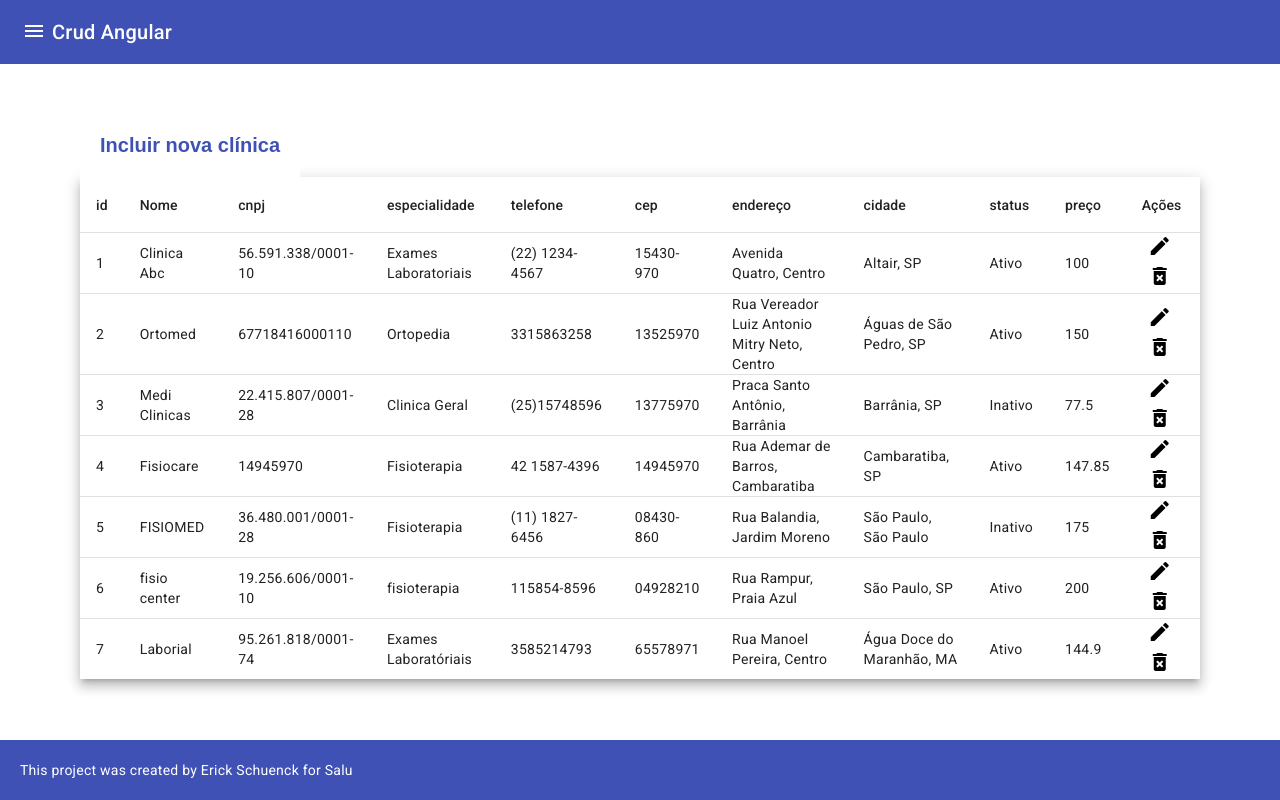
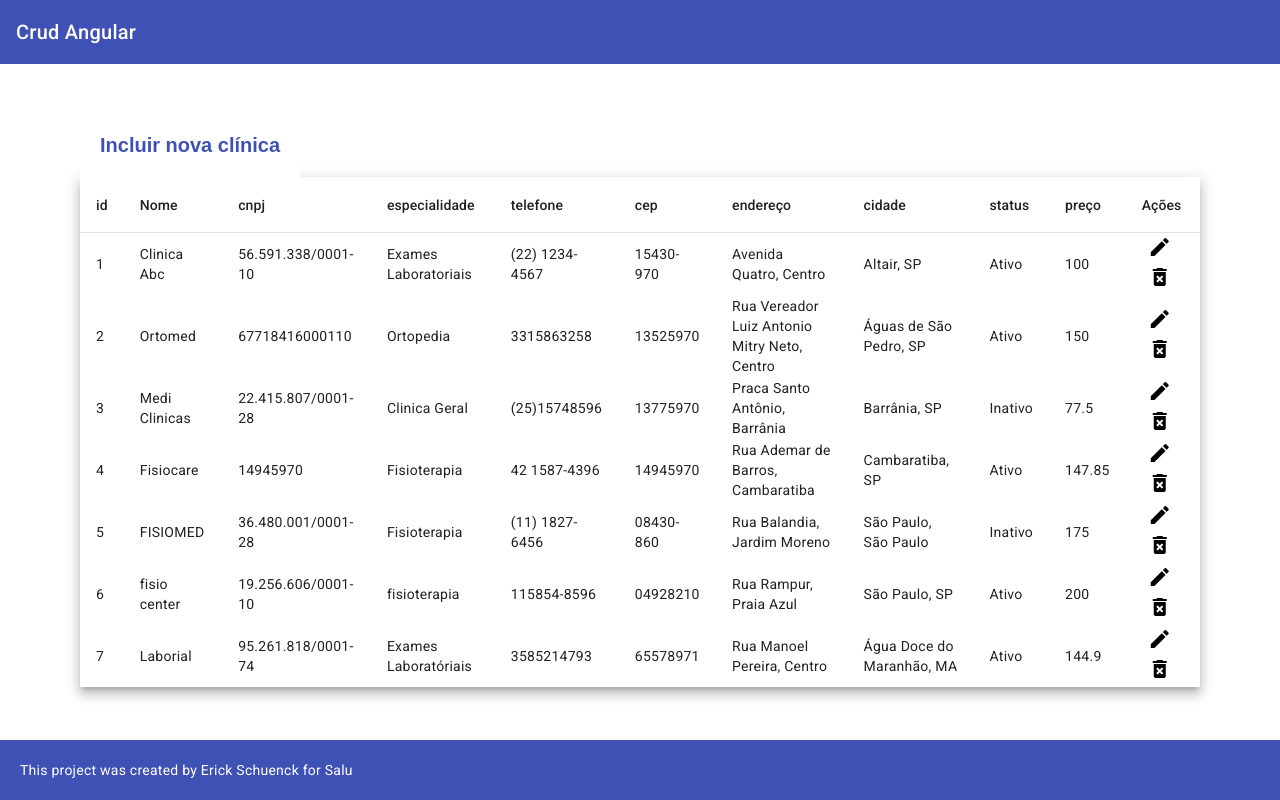
Before and after one commit to ErickSchuenck/AngularCrud, an Angular app: page / in a window 1280 px wide. Built offline with nearby package versions, Linux system fonts and the light colour scheme.

Commit message:
final commit

```diff
--- a/src/app/shared/header/header.component.html
+++ b/src/app/shared/header/header.component.html
@@ -1,10 +1,3 @@
 <mat-toolbar color="primary">
-  <button
-    mat-icon-button
-    class="example-icon"
-    aria-label="Example icon-button with menu icon"
-  >
-    <mat-icon> menu </mat-icon>
-  </button>
   <span>Crud Angular</span>
 </mat-toolbar>
--- a/src/app/views/home/home.component.css
+++ b/src/app/views/home/home.component.css
@@ -30,3 +30,22 @@
   font-size: 20px;
   font-weight: bold;
 }
+
+.demo-table {
+  width: 100%;
+}
+
+.mat-mdc-row .mat-mdc-cell {
+  border-bottom: 1px solid transparent;
+  border-top: 1px solid transparent;
+  cursor: pointer;
+}
+
+.mat-mdc-row:hover .mat-mdc-cell {
+  border-color: currentColor;
+  color: #3f51b5;
+}
+
+.demo-row-is-clicked {
+  font-weight: bold;
+}
--- a/src/app/views/home/home.component.html
+++ b/src/app/views/home/home.component.html
@@ -69,6 +69,10 @@
       </td>
     </ng-container>
     <tr mat-header-row *matHeaderRowDef="displayedColumns"></tr>
-    <tr mat-row *matRowDef="let row; columns: displayedColumns"></tr>
+    <tr
+      mat-row
+      (click)="openAppointments(row)"
+      *matRowDef="let row; columns: displayedColumns"
+    ></tr>
   </table>
 </div>
--- a/src/app/views/home/home.component.ts
+++ b/src/app/views/home/home.component.ts
@@ -214,6 +214,10 @@ export class HomeComponent {
     });
   }
 
+  openAppointments(row: any): void {
+    console.log(row);
+  }
+
   editElement(element: Clinica): void {
     this.openDialog(element);
   }
```
